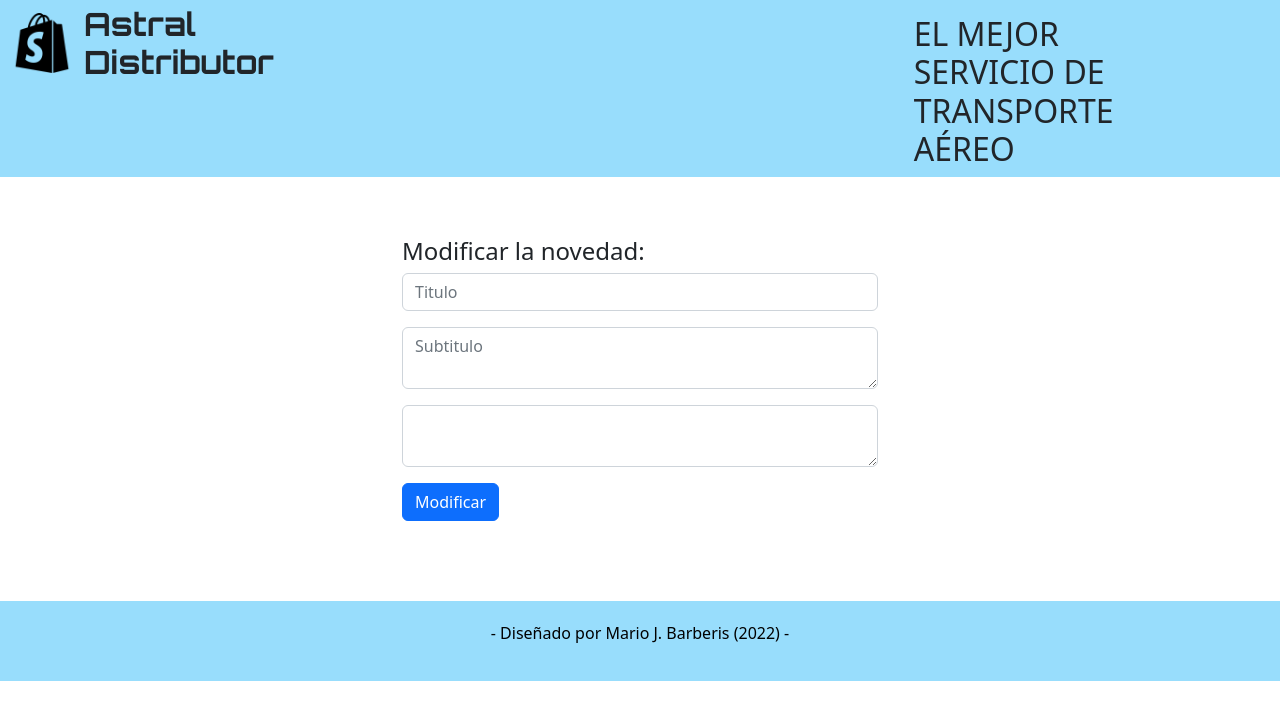
After one commit to MarioBarberis/webmastermartes, a Node server app: page /admin/novedades/modificar/1 in a window 1280 px wide. The commit adds this page. Shown: the top 720 px of the page. Run offline with Node 20, Linux system fonts and the light colour scheme; the visitor is signed in with stand-in values (Sample User, id 1); data that the repository does not hold is empty.

Commit message:
CRUD Part 2

```diff
--- a/ENTREGA FINAL/models/novedadesModel.js
+++ b/ENTREGA FINAL/models/novedadesModel.js
@@ -12,4 +12,33 @@ async function deleteNovedadesById(id) {
         return rows;
 }
 
-module.exports = { getNovedades, deleteNovedadesById }
+async function insertNovedad(obj) {
+        try {
+        var query = 'insert into novedades set ?';
+        var rows = await pool.query(query, [obj]);
+        return rows;
+
+        } catch (error) {
+                console.log(error);
+                throw error;
+        }
+}
+
+async function getNovedadById(id) {
+        var query = 'select * from novedades where id = ?';
+        var rows = await pool.query(query, [id]);
+        return rows[0];
+}
+
+async function modificarNovedadById(obj, id) {
+        try {
+                var query = 'update novedades set ? where id = ?';
+                var rows = await pool.query(query,[obj, id]);
+                return rows;
+        } catch (error) {
+                throw error;
+        }
+}
+
+
+module.exports = { getNovedades, deleteNovedadesById, insertNovedad, getNovedadById, modificarNovedadById }
--- a/ENTREGA FINAL/routes/admin/novedades.js
+++ b/ENTREGA FINAL/routes/admin/novedades.js
@@ -15,6 +15,7 @@ router.get('/', async function (req, res, next) {
 });
 /* Fin listar */
 
+
 /* Para eliminar novedades */
 router.get('/eliminar/:id', async (req, res, next) => {
 
@@ -25,4 +26,77 @@ router.get('/eliminar/:id', async (req, res, next) => {
 });
 /* Fin eliminar */
 
+
+/* Vista para agregar novedades */
+router.get('/agregar', (req, res, next) => {
+
+  res.render('admin/agregar', {
+    layout: 'admin/layout'
+  })
+});
+
+/* Insertar las novedades en la vista */
+router.post('/agregar', async (req, res, next) => {
+  try {
+    if (req.body.titulo != "" && req.body.subtitulo != "" && req.body.cuerpo != "") {
+      await novedadesModel.insertNovedad(req.body);
+      res.redirect('/admin/novedades')           //confirma campos llenos, que no este vacio ninguno
+    } else {
+      res.render('admin/agregar', {
+        layout: 'admin/layout',
+        error: true,
+        message: 'Todos los campos son requeridos.'  //sino avisa que hay que llenarlos
+      })
+    }
+  } catch (error) {
+    console.log(error)
+    res.render('admin/agregar', {
+      layout: 'admin/layout',
+      error: true,
+      message: 'No se cargo la novedad.'
+    });
+  }
+});
+
+//Para listar la modificacion de una novedad
+
+router.get('/modificar/:id', async (req, res, next) => {
+   /* console.log(req.params.id); */
+  var id = req.params.id;
+  var novedad = await novedadesModel.getNovedadById(id);
+
+  res.render('admin/modificar',{
+    layout: 'admin/layout',
+    novedad
+  });
+});
+
+
+//modificar una novedad
+
+router.post('/modificar', async (req, res, next) => {
+  try {
+
+    /* console.log(obj) */
+
+   var obj = {
+    titulo: req.body.titulo,
+    subtitulo: req.body.subtitulo,
+    cuerpo: req.body.cuerpo
+   }
+
+   await novedadesModel.modificarNovedadById(obj, req.body.id);
+   res.redirect('/admin/novedades');
+
+  } catch (error) {
+    console.log(error)
+    res.render('admin/modificar',{
+      layout: 'admin/layout',
+      error: true,
+      message: 'No se modifico la novedad.'
+    })
+  }
+});
+
+
 module.exports = router;
--- /dev/null
+++ b/ENTREGA FINAL/views/admin/modificar.hbs
@@ -0,0 +1,24 @@
+<div class="container" style="margin-top:100px auto">
+    <div class="row">
+        <div class="col-6 offset-3">
+            <h4>Modificar la novedad:</h4>
+            <form method="post" action="/admin/novedades/modificar">
+                <input type="hidden" value="{{novedad.id}}" name="id">
+                <div class="mb-3">
+                    <input type="text" class="form-control" placeholder="Titulo" name="titulo"
+                        value="{{novedad.titulo}}">
+                </div>
+                <div class="mb-3">
+                    <textarea type="text" class="form-control" placeholder="Subtitulo" name="subtitulo">{{novedad.subtitulo}}</textarea>
+                </div>
+                <div class="mb-3">
+                    <textarea type="text" class="form-control" placeholder="Cuerpo" name="cuerpo">{{novedad.cuerpo}} </textarea>
+                </div>
+                <button type="submit" class="btn btn-primary">Modificar</button>
+            </form>
+            {{#if error}}
+                <p>{{message}}</p>
+            {{/if}}
+        </div>
+    </div>
+</div>
--- a/ENTREGA FINAL/views/admin/novedades.hbs
+++ b/ENTREGA FINAL/views/admin/novedades.hbs
@@ -14,7 +14,7 @@
             <h2>Listado de Novedades</h2>
         </div>
         <div class="col-5 text-end">
-            <a href="" class="btn btn-success"><i class="fas fa-plus"></i>Nuevo</a>
+            <a href="/admin/novedades/agregar" class="btn btn-success"><i class="fas fa-plus"></i>Nuevo</a>
         </div>
     </div>
     {{!-- fin Fila 2 --}}
@@ -36,8 +36,8 @@
                         <th scope="row">{{id}}</th>
                         <td>{{titulo}}</td>
                         <td class="text-center">
-                            <a href="#" class="btn btn-sm btn-secondary">
-                                <i class="fas fa-pencil-alt"></i></a>
+                            <a href="/admin/novedades/modificar/{{id}}" class="btn btn-sm btn-secondary">
+                                <i class="fa fa-pencil"></i></a>
                             <a href="/admin/novedades/eliminar/{{id}}" class="btn btn-sm btn-secondary">
                                 <i class="fas fa-trash"></i></a>
                         </td>
```
Also changed, not shown: ENTREGA FINAL/views/admin/agregar.hbs (added, +22 -0 lines).
